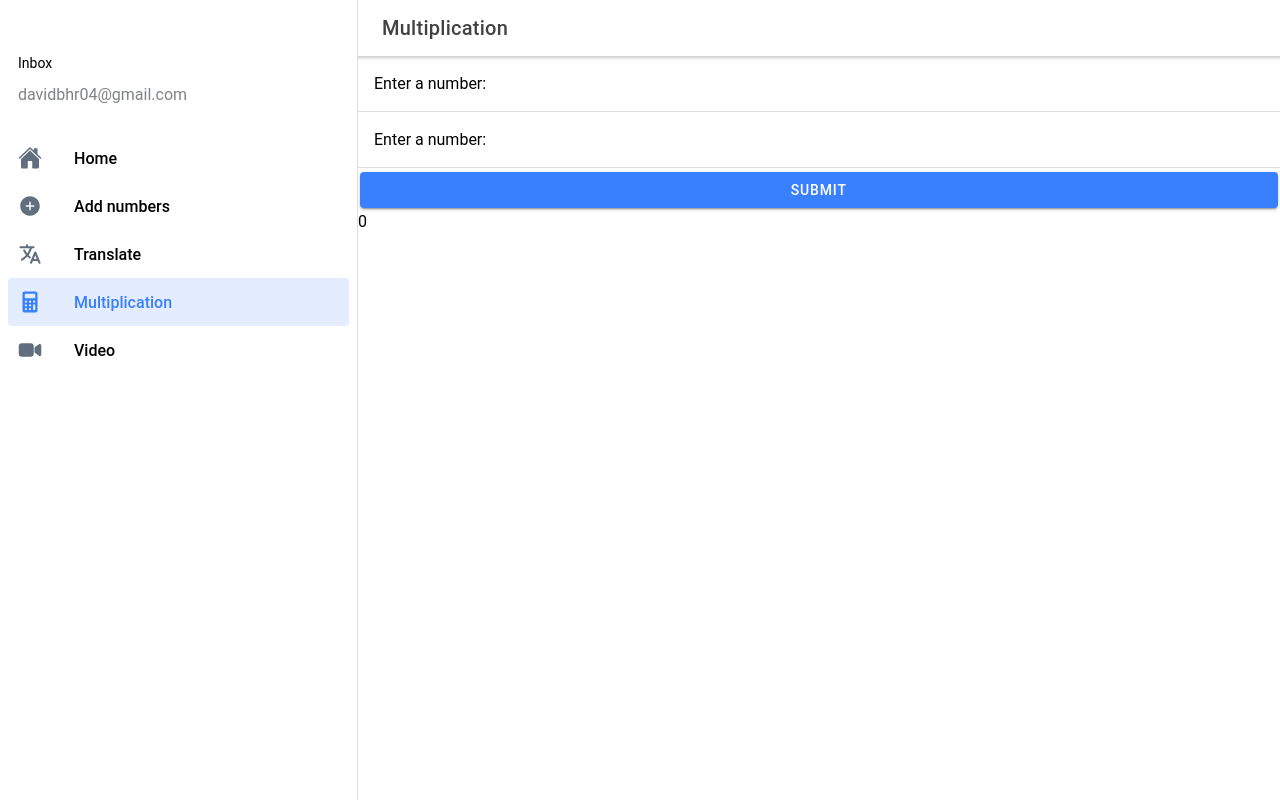
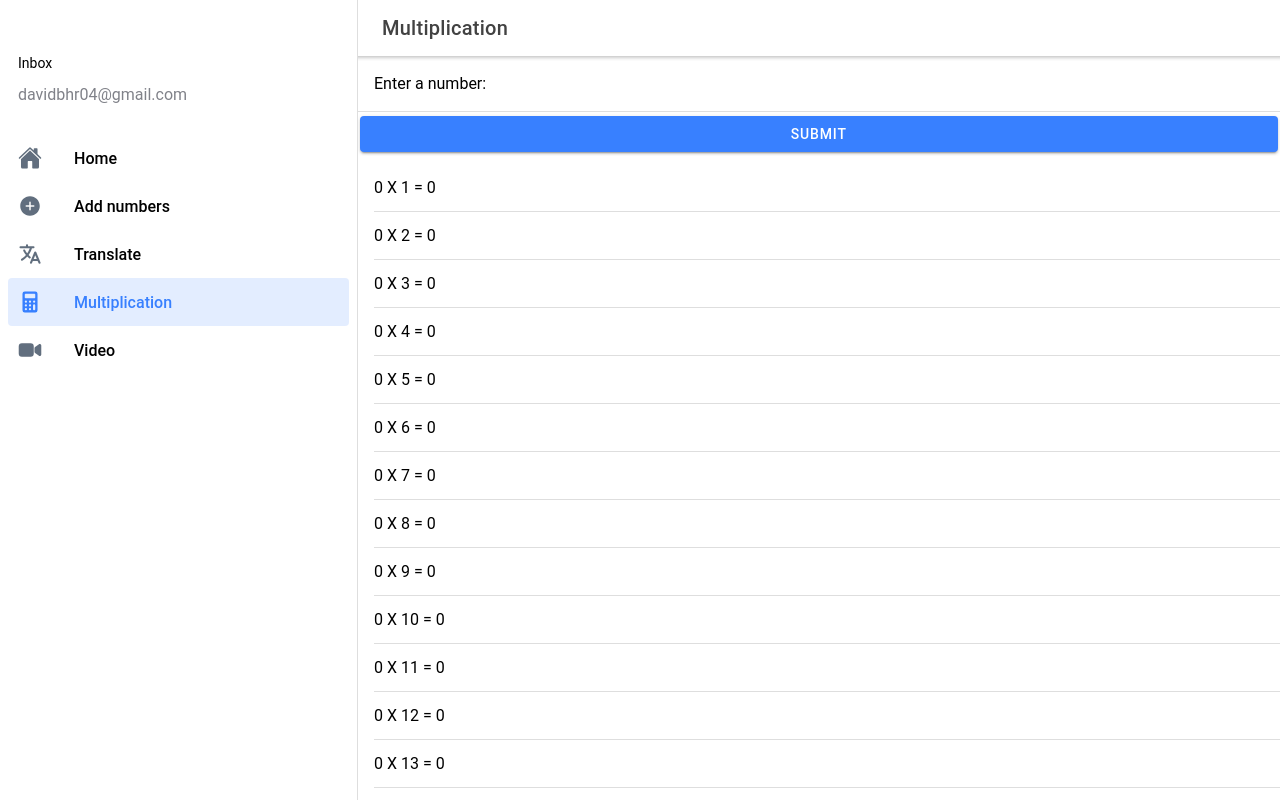
Before and after one commit to D-Rose04/Ionic-React-App, a React (Create React App) app: page /page/Multiplication in a window 1280 px wide. Both pictures are taken after a click on the element "SUBMIT". Built offline with nearby package versions, Linux system fonts and the light colour scheme.

Commit message:
Multiply finished

```diff
--- /dev/null
+++ b/src/interfaces/TableOpeartion.ts
@@ -0,0 +1,3 @@
+export interface TableOperation {
+    result: Array<Number>;
+}
--- a/src/pages/Multiplication/Multiplication.tsx
+++ b/src/pages/Multiplication/Multiplication.tsx
@@ -1,13 +1,21 @@
-import { IonHeader, IonToolbar, IonButtons, IonMenuButton, IonTitle, IonButton, IonContent, IonInput, IonItem, IonLabel } from '@ionic/react';
+import { IonHeader, IonToolbar, IonButtons, IonMenuButton, IonTitle, IonButton, IonContent, IonInput, IonItem, IonLabel, IonList } from '@ionic/react';
 import React, { useState } from 'react';
+import { TableOperation } from '../../interfaces/TableOpeartion';
 import { TwoNumberOperation } from '../../interfaces/TwoNumberOperation';
+
 import './Multiplication.css';
 
 const Multiplication = () => {
-  const [Value, SetValue] = useState<TwoNumberOperation>({ a: '', b: '', result: 0 });
+  const [Value, SetValue] = useState<TableOperation>({ result: [] });
+  const [number,SetNumber] = useState<number>(0);
 
-  const Multiply = (a: number, b: number): number => {
-    return a * b;
+  const Multiply = (value: number, times: number): Array<Number> => {
+    SetValue({ ...Value, result: [] });
+    let results = [];
+    for (let i = 1; i < times + 1; i++) {
+      results.push(i  * value)
+    }
+    return results;
   }
 
   return (
@@ -24,14 +32,18 @@ const Multiplication = () => {
       <IonContent>
         <IonItem>
           <IonLabel position="floating">Enter a number:</IonLabel>
-          <IonInput id="a" required clearInput type='number' onIonChange={(e) => SetValue({ ...Value, a: e.target.value?.toString() })}></IonInput>
+          <IonInput id="a" required clearInput type='number' onIonChange={(e) => SetNumber(Number(e.target.value?.toString()))}></IonInput>
         </IonItem>
-        <IonItem>
-          <IonLabel position="floating">Enter a number:</IonLabel>
-          <IonInput id="b" required clearInput type='number' onIonChange={(e) => SetValue({ ...Value, b: e.target.value?.toString() })}></IonInput>
-        </IonItem>
-        <IonButton expand="block" onClick={() => SetValue({ ...Value, result: Multiply(Number(Value.a), Number(Value.b)) })}>Submit</IonButton>
-        <IonLabel>{Value.result}</IonLabel>
+        <IonButton expand="block" onClick={() => SetValue({ ...Value, result: Multiply(number, 14) })}>Submit</IonButton>
+        <IonList>
+          {Value.result.map((result,index) => {
+            return (
+              <IonItem>
+                <IonLabel>{number} X {index + 1} = {result.toString()}</IonLabel>
+              </IonItem>
+            )
+          })}
+        </IonList>
       </IonContent>
 
     </>
```
